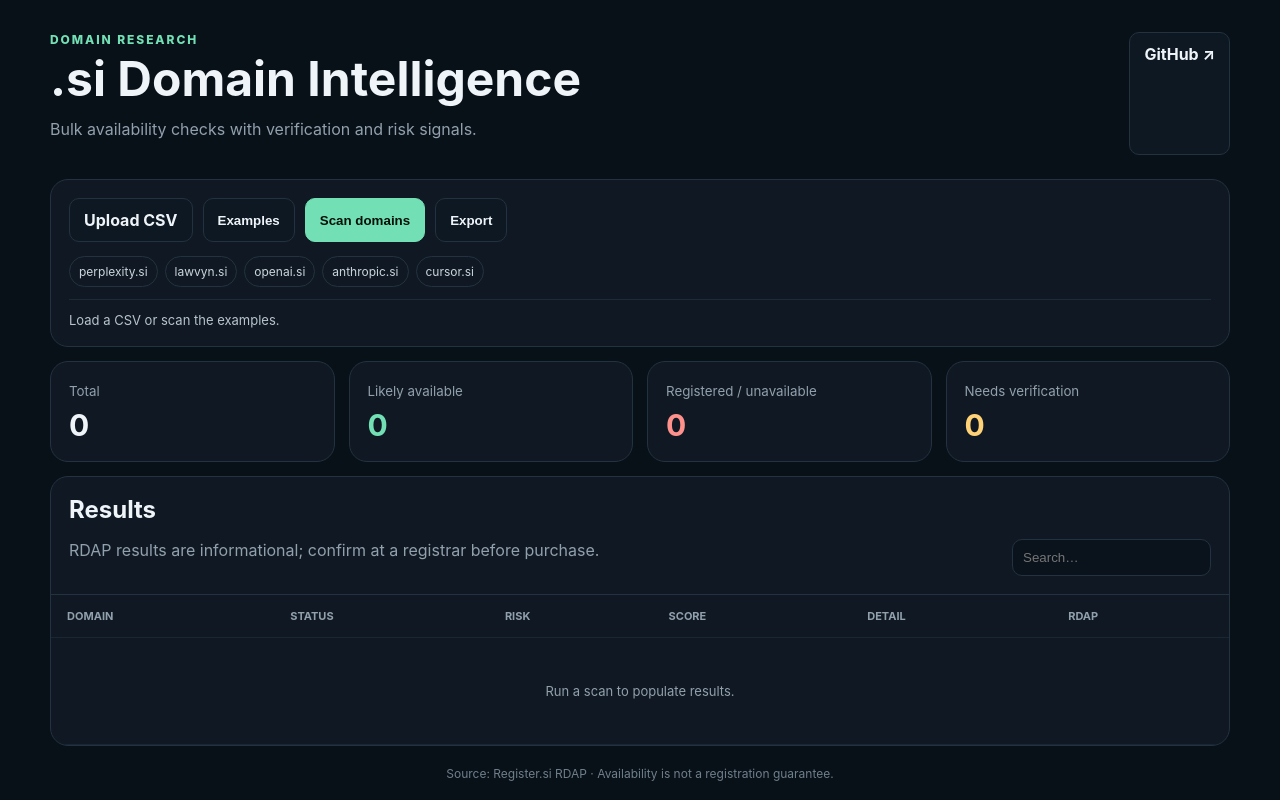
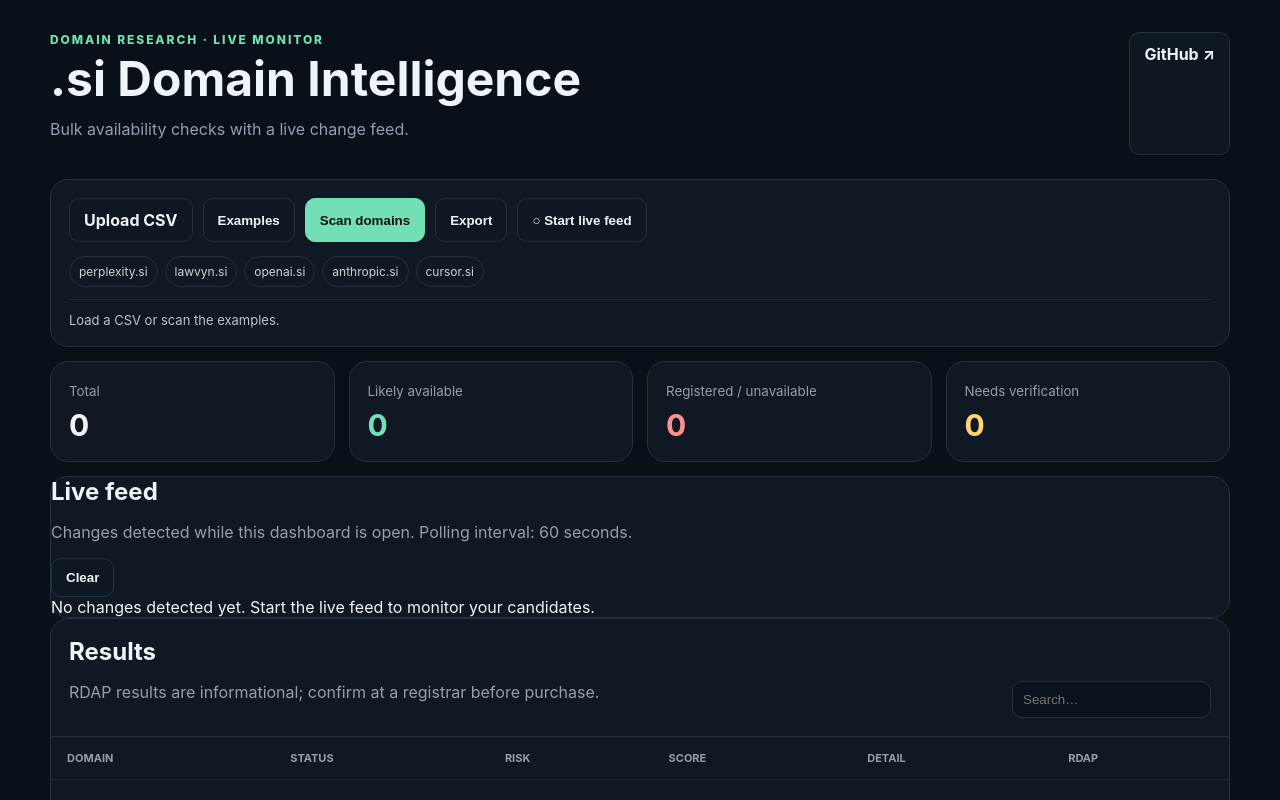
Before and after one commit to nagasai17bce-rgb/si-domain-intelligence-dashboard, a Next.js app: page / in a window 1280 px wide. Shown: the top 800 px of the page. Built offline with nearby package versions, Linux system fonts and the light colour scheme.

Commit message:
Add live .si domain monitoring feed

```diff
--- a/components/Dashboard.tsx
+++ b/components/Dashboard.tsx
@@ -1,7 +1,8 @@
 "use client";
-import { useMemo,useState } from "react";
+import { useEffect, useMemo, useRef, useState } from "react";
 
 type Result={input:string;domain:string;status:string;detail:string;rdapUrl?:string};
+type FeedEvent={id:string;time:string;domain:string;from:string;to:string;detail:string};
 const examples=["perplexity","lawvyn","openai","anthropic","cursor"];
 const score=(r:Result)=>{
   if(r.status!=="LIKELY_AVAILABLE") return 0;
@@ -10,39 +11,80 @@ const score=(r:Result)=>{
   return Math.min(100,s);
 };
 const risk=(r:Result)=>r.status!=="LIKELY_AVAILABLE"?"—":(/lawvyn|openai|perplexity|anthropic|cursor/.test(r.domain)?"HIGH":"REVIEW");
+const label=(s:string)=>s.replaceAll("_"," ");
 
 export default function Dashboard(){
-  const [names,setNames]=useState(examples),[results,setResults]=useState<Result[]>([]),[q,setQ]=useState(""),[loading,setLoading]=useState(false),[notice,setNotice]=useState("Load a CSV or scan the examples.");
+  const [names,setNames]=useState(examples),[results,setResults]=useState<Result[]>([]),[q,setQ]=useState(""),[loading,setLoading]=useState(false),[live,setLive]=useState(false),[notice,setNotice]=useState("Load a CSV or scan the examples."),[feed,setFeed]=useState<FeedEvent[]>([]);
+  const previous=useRef<Map<string,string>>(new Map());
+  const initialized=useRef(false);
   const filtered=useMemo(()=>results.filter(r=>r.domain.includes(q.toLowerCase())),[results,q]);
   const available=results.filter(r=>r.status==="LIKELY_AVAILABLE").length;
   const registered=results.filter(r=>r.status==="REGISTERED_OR_UNAVAILABLE").length;
   const review=results.length-available-registered;
-  async function scan(){
-    setLoading(true); setNotice("Checking Register.si RDAP…");
+
+  useEffect(()=>{
+    try { setFeed(JSON.parse(localStorage.getItem("si-live-feed")||"[]")); } catch {}
+  },[]);
+  useEffect(()=>{ localStorage.setItem("si-live-feed",JSON.stringify(feed.slice(0,100))); },[feed]);
+
+  async function scan(isLive=false){
+    if(!names.length) return;
+    setLoading(true); if(!isLive) setNotice("Checking Register.si RDAP…");
     try{
-      const r=await fetch("/api/check",{method:"POST",headers:{"Content-Type":"application/json"},body:JSON.stringify({names})});
+      const r=await fetch("/api/check",{method:"POST",headers:{"Content-Type":"application/json"},body:JSON.stringify({names:names.slice(0,100)})});
       const d=await r.json(); if(!r.ok) throw new Error(d.error||"Scan failed");
-      setResults(d.results); setNotice("Scan complete: "+d.results.length+" domains checked.");
+      const next:Result[]=d.results||[];
+      if(initialized.current){
+        const events:FeedEvent[]=[];
+        for(const item of next){
+          const old=previous.current.get(item.domain);
+          if(old && old!==item.status){
+            events.push({id:item.domain+"-"+Date.now(),time:new Date().toISOString(),domain:item.domain,from:old,to:item.status,detail:item.detail});
+          }
+        }
+        if(events.length) setFeed(f=>[...events,...f].slice(0,100));
+      }
+      previous.current=new Map(next.map((item:Result)=>[item.domain,item.status]));
+      initialized.current=true;
+      setResults(next);
+      setNotice(isLive ? "Live check complete · "+new Date().toLocaleTimeString() : "Scan complete: "+next.length+" domains checked.");
     }catch(e){setNotice(e instanceof Error?e.message:"Scan failed");}finally{setLoading(false);}
   }
+
+  useEffect(()=>{
+    if(!live) return;
+    scan(true);
+    const id=window.setInterval(()=>scan(true),60000);
+    return ()=>window.clearInterval(id);
+    // eslint-disable-next-line react-hooks/exhaustive-deps
+  },[live,names]);
+
   async function loadCSV(file:File){const text=await file.text();const p=text.split(/\r?\n/).map(x=>x.trim()).filter(Boolean).map(x=>x.split(",")[0].replace(/^"|"$/g,"").trim()).filter(Boolean).slice(0,500);setNames(p);setNotice(p.length+" candidate names loaded.");}
   function exportCSV(){
     const esc=(x:string)=>'"'+x.replace(/"/g,'""')+'"';
     const rows=[["domain","status","risk","score","detail"],...filtered.map(r=>[r.domain,r.status,risk(r),String(score(r)),r.detail])];
     const a=document.createElement("a");a.href=URL.createObjectURL(new Blob([rows.map(x=>x.map(esc).join(",")).join("\n")],{type:"text/csv"}));a.download="si-domain-results.csv";a.click();
   }
+  function clearFeed(){setFeed([]);localStorage.removeItem("si-live-feed");}
+
   return <main className="shell">
-    <header><div><div className="eyebrow">DOMAIN RESEARCH</div><h1>.si Domain Intelligence</h1><p>Bulk availability checks with verification and risk signals.</p></div><a className="github" href="https://github.com/nagasai17bce-rgb/si-domain-intelligence-dashboard" target="_blank" rel="noreferrer">GitHub ↗</a></header>
+    <header><div><div className="eyebrow">DOMAIN RESEARCH · LIVE MONITOR</div><h1>.si Domain Intelligence</h1><p>Bulk availability checks with a live change feed.</p></div><a className="github" href="https://github.com/nagasai17bce-rgb/si-domain-intelligence-dashboard" target="_blank" rel="noreferrer">GitHub ↗</a></header>
     <section className="card controls"><div className="buttons">
       <label className="btn"><input type="file" accept=".csv" onChange={e=>{const f=e.target.files?.[0];if(f)loadCSV(f)}}/>Upload CSV</label>
-      <button onClick={()=>setNames(examples)}>Examples</button><button className="primary" disabled={loading||!names.length} onClick={scan}>{loading?"Scanning…":"Scan domains"}</button><button disabled={!results.length} onClick={exportCSV}>Export</button>
-    </div><div className="chips">{names.slice(0,20).map(n=><span key={n}>{n}.si</span>)}</div><div className="notice">{notice}</div></section>
+      <button onClick={()=>setNames(examples)}>Examples</button><button className="primary" disabled={loading||!names.length} onClick={()=>scan(false)}>{loading?"Scanning…":"Scan domains"}</button><button disabled={!results.length} onClick={exportCSV}>Export</button>
+      <button className={live?"liveOn":""} disabled={!names.length} onClick={()=>setLive(v=>!v)}>{live?"● Live · 60s":"○ Start live feed"}</button>
+    </div><div className="chips">{names.slice(0,20).map(n=><span key={n}>{n}.si</span>)}{names.length>20&&<span>+{names.length-20} more</span>}</div><div className="notice">{notice}</div></section>
     <section className="stats"><div className="card"><small>Total</small><strong>{results.length}</strong></div><div className="card"><small>Likely available</small><strong className="green">{available}</strong></div><div className="card"><small>Registered / unavailable</small><strong className="red">{registered}</strong></div><div className="card"><small>Needs verification</small><strong className="yellow">{review}</strong></div></section>
+
+    <section className="card feed"><div className="feedHead"><div><h2>Live feed</h2><p>Changes detected while this dashboard is open. Polling interval: 60 seconds.</p></div><button onClick={clearFeed} disabled={!feed.length}>Clear</button></div>
+      {feed.length ? <div>{feed.slice(0,20).map(e=><div className="feedItem" key={e.id}><span className="dot"/><div><b>{e.domain}</b> <span className="arrow">{label(e.from)} → <strong>{label(e.to)}</strong></span><small>{new Date(e.time).toLocaleString()} · {e.detail}</small></div></div>)}</div> : <div className="feedEmpty">No changes detected yet. Start the live feed to monitor your candidates.</div>}
+    </section>
+
     <section className="card table"><div className="tableTop"><div><h2>Results</h2><p>RDAP results are informational; confirm at a registrar before purchase.</p></div><input placeholder="Search…" value={q} onChange={e=>setQ(e.target.value)}/></div>
       <div className="scroll"><table><thead><tr><th>Domain</th><th>Status</th><th>Risk</th><th>Score</th><th>Detail</th><th>RDAP</th></tr></thead><tbody>
-      {filtered.map(r=><tr key={r.domain}><td><b>{r.domain}</b></td><td><span className={"pill "+r.status.toLowerCase()}>{r.status.replaceAll("_"," ")}</span></td><td>{risk(r)}</td><td>{score(r)||"—"}</td><td>{r.detail}</td><td>{r.rdapUrl?<a href={r.rdapUrl} target="_blank" rel="noreferrer">open ↗</a>:"—"}</td></tr>)}
+      {filtered.map(r=><tr key={r.domain}><td><b>{r.domain}</b></td><td><span className={"pill "+r.status.toLowerCase()}>{label(r.status)}</span></td><td>{risk(r)}</td><td>{score(r)||"—"}</td><td>{r.detail}</td><td>{r.rdapUrl?<a href={r.rdapUrl} target="_blank" rel="noreferrer">open ↗</a>:"—"}</td></tr>)}
       {!filtered.length&&<tr><td colSpan={6} className="empty">Run a scan to populate results.</td></tr>}</tbody></table></div>
     </section>
-    <footer>Source: Register.si RDAP · Availability is not a registration guarantee.</footer>
+    <footer>Source: Register.si RDAP · Live monitoring polls every 60s while this page is open · Availability is not a registration guarantee.</footer>
   </main>;
 }
```
